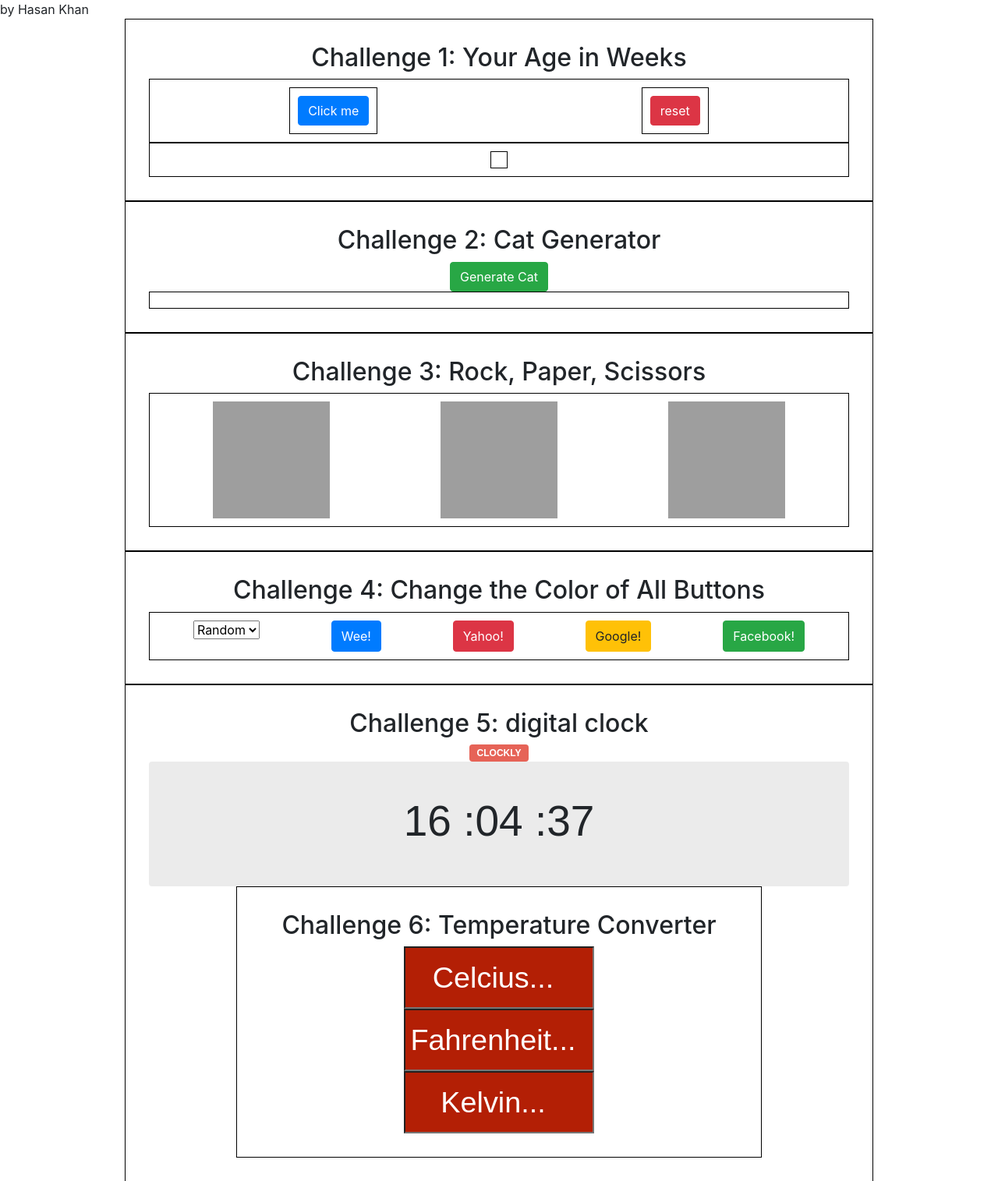
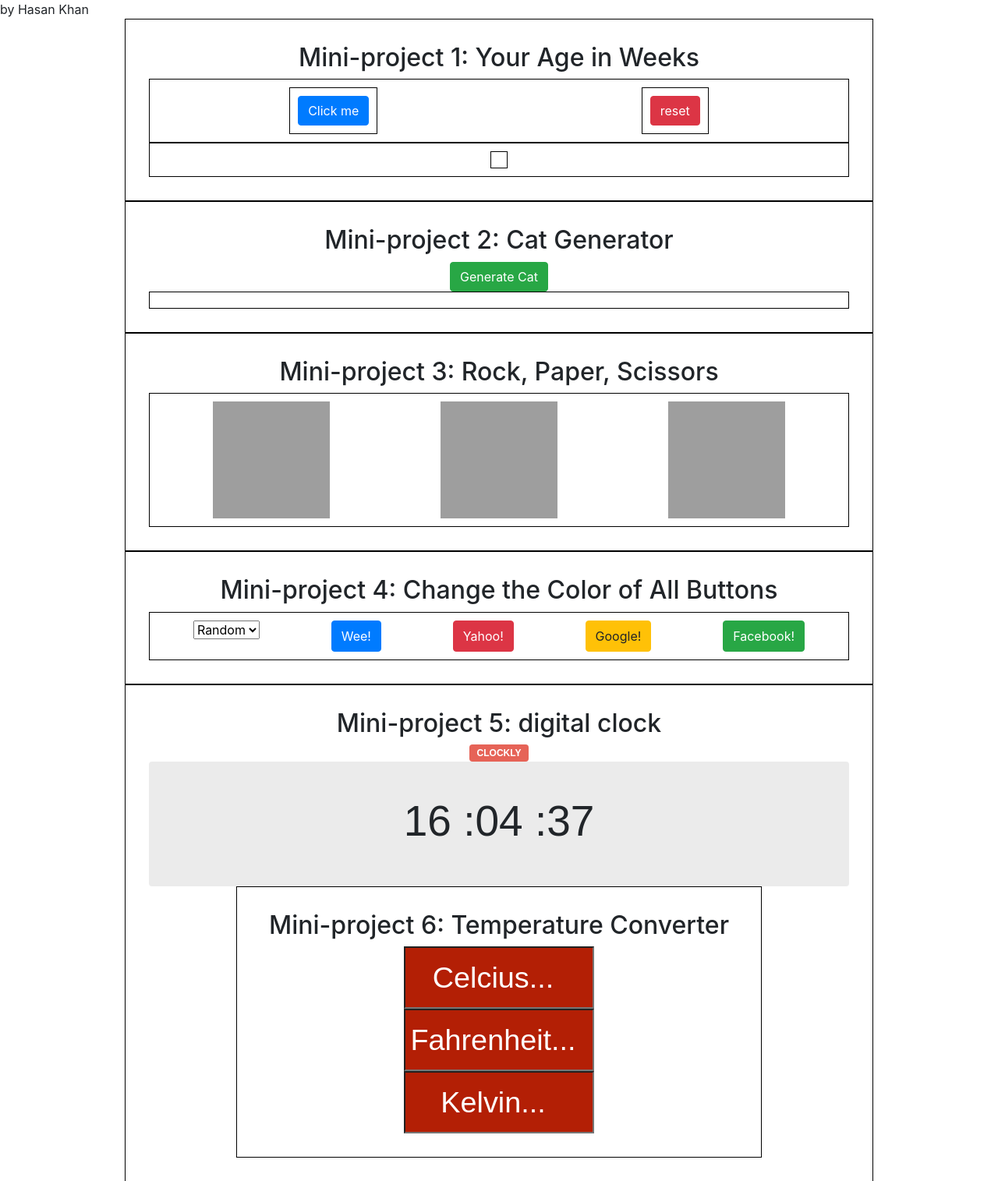
Before and after one commit to haskh/javascript, a plain HTML site: page index.html in a window 1280 px wide. Shown: the whole page at 78% size. Drawn offline with nearby package versions, Linux system fonts and the light colour scheme; grey boxes are pictures that could not be loaded.

Commit message:
index.html

```diff
--- a/index.html
+++ b/index.html
@@ -9,7 +9,7 @@
 </head>
 <body>
     <div class="container-1">
-    <h2>Challenge 1: Your Age in Weeks</h2>
+    <h2>Mini-project 1: Your Age in Weeks</h2>
     <div class="flex-box-container-1">
 
     <div>
@@ -28,7 +28,7 @@
 </div>
 
 <div class="container-2">
-<h2>Challenge 2: Cat Generator</h2>
+<h2>Mini-project 2: Cat Generator</h2>
 <button class="btn btn-success" id="cat-generator" onclick="generateCat()">Generate Cat</button>
 
 <div class="flex-box-container-2" id="flex-cat-gen">
@@ -36,7 +36,7 @@
 </div>
 
 <div class="container-3">
-    <h2>Challenge 3: Rock, Paper, Scissors</h2>
+    <h2>Mini-project 3: Rock, Paper, Scissors</h2>
     <div class="flex-box-rps" id="flex-box-rps-div">
         <img id="rock" src="https://geology.com/rocks/pictures/dacite.jpg" height=150 width=150 alt="" onclick="rpsGame(this)">
         <img id="paper" src="https://upload.wikimedia.org/wikipedia/commons/2/2f/Paper_450x450.jpg" height=150 width=150 alt="" onclick="rpsGame(this)">
@@ -45,7 +45,7 @@
       </div>
 
       <div class="container-4">
-<h2 id="change-my-color:">Challenge 4: Change the Color of All Buttons</h2>
+<h2 id="change-my-color:">Mini-project 4: Change the Color of All Buttons</h2>
 <div class="flex-box-pick-color">
     <form action="">
         <select name="backdrop" id="background" onchange="buttonColorChange(this)">
@@ -65,7 +65,7 @@
 
 
 <div class="container-5">
-    <h2>Challenge 5: digital clock</h2>
+    <h2>Mini-project 5: digital clock</h2>
 <div>
    <div class="main">
        <div class="badge">
@@ -81,7 +81,7 @@ CLOCKLY
 </div>
 
 <div class="container-6">
-<h2>Challenge 6: Temperature Converter</h2>
+<h2>Mini-project 6: Temperature Converter</h2>
 <div id="celcius">
     <input type="number" placeholder="Celcius...">
     </div>
```
